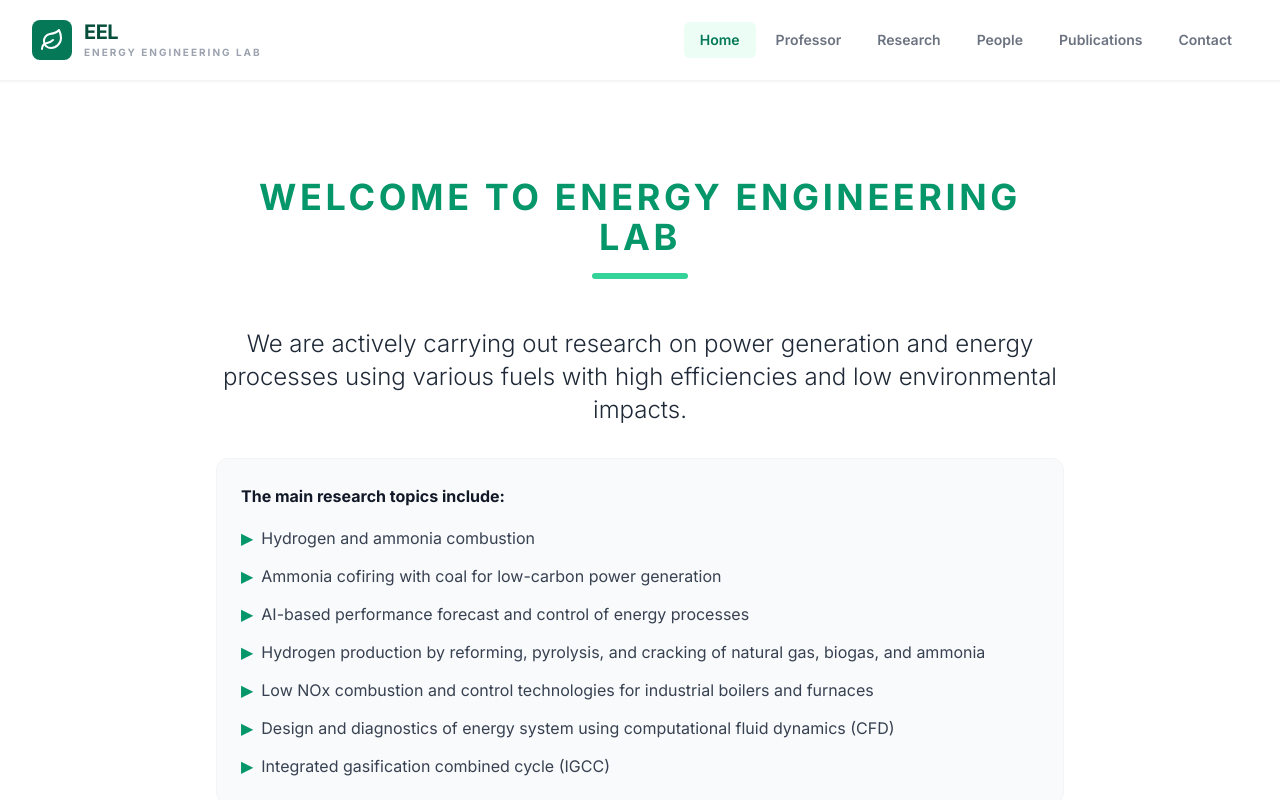
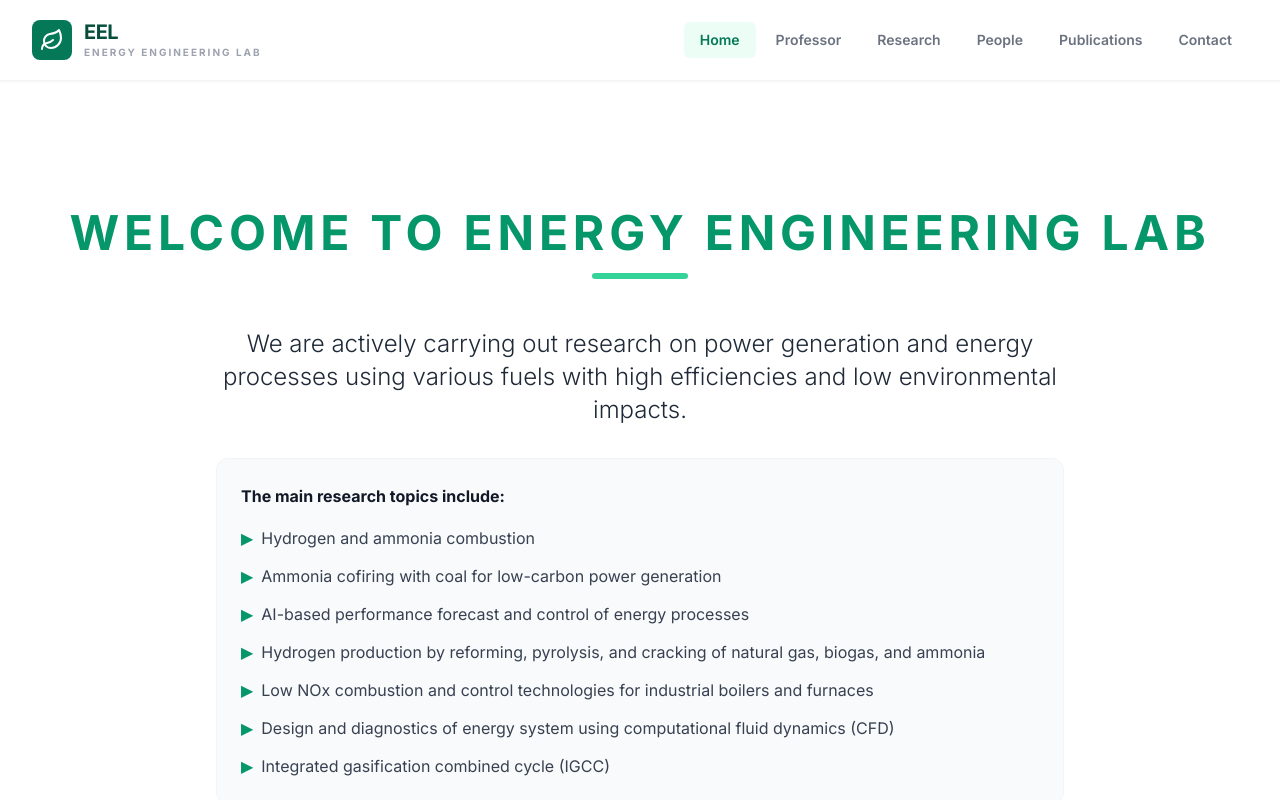
Before and after one commit to EEL23307/eelab_page, a React (Vite) app: page / in a window 1280 px wide. Shown: the top 800 px of the page. Built offline with nearby package versions, Linux system fonts and the light colour scheme.

Commit message:
Update Home.tsx

```diff
--- a/pages/Home.tsx
+++ b/pages/Home.tsx
@@ -16,9 +16,10 @@ const Home: React.FC<HomeProps> = ({ setActiveTab }) => {
   return (
     <div className="bg-white">
 
-      {/* ================= 제목 섹션 (사진 없이 텍스트만) ================= */}
-      <section className="max-w-4xl mx-auto px-6 pt-24 pb-12 text-center">
-        <h1 className="text-3xl md:text-4xl font-black text-emerald-600 uppercase tracking-widest mb-4">
+      {/* ================= 제목 섹션 (수정됨) ================= */}
+      {/* max-w-4xl를 max-w-7xl로 넓혀서 한 줄로 나오게 수정했습니다 */}
+      <section className="max-w-7xl mx-auto px-6 pt-32 pb-12 text-center">
+        <h1 className="text-3xl md:text-5xl font-black text-emerald-600 uppercase tracking-widest mb-4">
           Welcome to Energy Engineering Lab
         </h1>
         <div className="h-1.5 w-24 bg-emerald-400 mx-auto rounded-full"></div>
```
